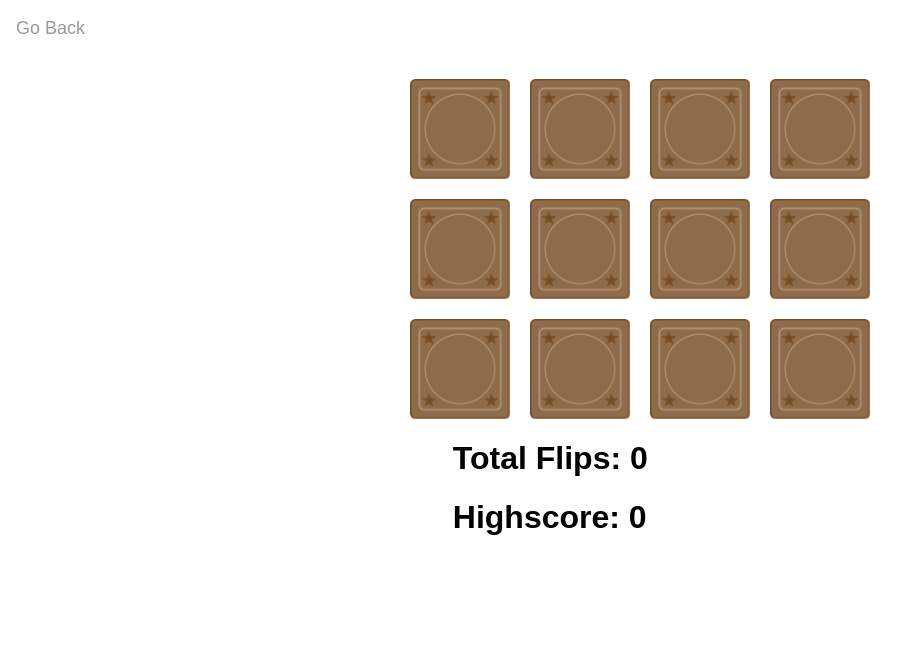
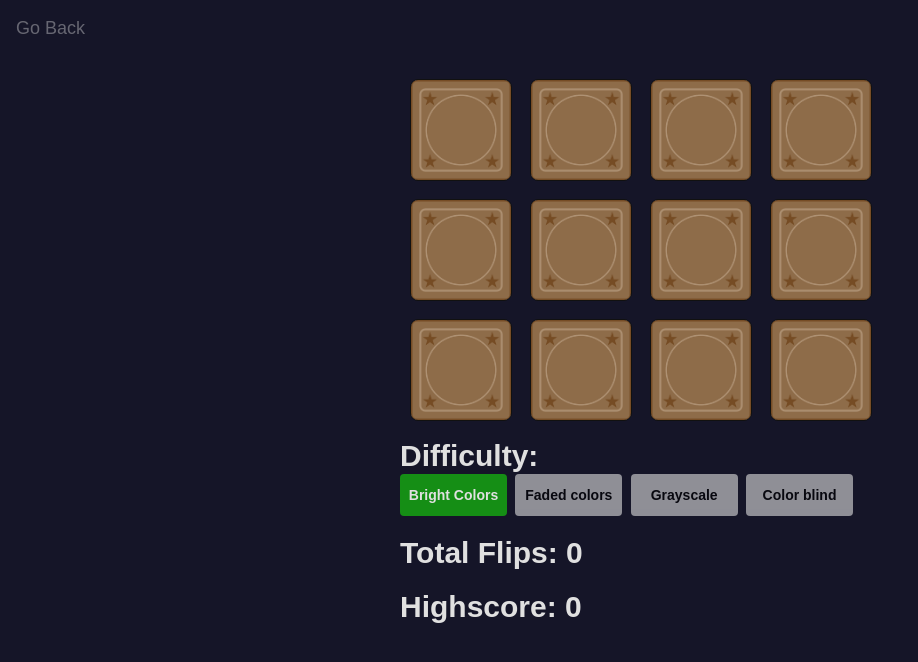
Before and after one commit to NemoEriksson02/NemoEriksson02.github.io, a SvelteKit app: page /memory in a window 1280 px wide. Shown: the top 662 px of the page, without its empty margins (0-918 px from the left). Built offline with nearby package versions, Linux system fonts and the light colour scheme.

Commit message:
Feat: Added difficulties to memory
4 different difficulties for the memory game. Also added some more css so it looks less plain

```diff
--- a/src/routes/+page.svelte
+++ b/src/routes/+page.svelte
@@ -455,7 +455,7 @@ a:hover{
 }
 
 #memorySidebar{
-    background: #7d5b3f;
+    background: #363660;
 }
 
 #otherSidebar{
--- a/src/routes/memory/+page.svelte
+++ b/src/routes/memory/+page.svelte
@@ -1,13 +1,17 @@
 <script>
 import { onMount } from "svelte";
 
+let difficulty = 0;
 class Card{
     constructor(id, flipped=false, completed=false) {
-      let backgroundColors = [
-        'red', 'magenta', 'green', 'yellow', 'orange', 'slategray'
-      ];
+      let colors = {
+        0: ['red', 'magenta', 'green', 'yellow', 'orange', 'slategray'],
+        1: ['#db5858', '#b364ab', '#64b37c', '#b3b264', '#6472b3', '#756a6a'],
+        2: ['#333333', '#525252', '#707070', '#8f8f8f', '#adadad', '#cccccc'],
+        3: ['#a19494', '#a19f94', '#96a194', '#949fa1', '#9994a1', '#a1949d']
+      };
       this.id = id;
-      this.background = backgroundColors[id];
+      this.background = colors[difficulty][id];
       this.flipped = flipped;
       this.completed = completed;
     }
@@ -46,11 +50,18 @@ function flip(card) {
 }
 
 function winGame(){
-  if(totalFlips < highscore || highscore==0){
-    highscore = totalFlips;
-    localStorage.setItem('hs', highscore);
+  if(totalFlips < highscores[difficulty] || highscores[difficulty]==0){
+    highscores[difficulty] = totalFlips;
+    localStorage.setItem('highscore', JSON.stringify(highscores));
   }
   wonGame = true;
+}
+
+function restartGame(){
+  cards = genCards();
+  shuffle(cards);
+  wonGame = false;
+  totalFlips = 0;
 }
 
 function shuffle(array) {
@@ -62,26 +73,64 @@ function shuffle(array) {
   }
 }
 
-let cards = [
+function genCards(){
+  return [
     new Card(0), new Card(0),
     new Card(1), new Card(1),
     new Card(2), new Card(2),
     new Card(3), new Card(3),
     new Card(4), new Card(4),
     new Card(5), new Card(5),
-];
+  ]
+}
+
+function setDifficulty(newDifficulty){
+  difficulty = newDifficulty;
+  cards = genCards();
+  shuffle(cards);
+  for (let key in diffBtns){
+    diffBtns[key].classList.remove('activeDifficulty');
+  }
+  diffBtns[newDifficulty].classList.add('activeDifficulty');
+}
+
+let cards = genCards();
 shuffle(cards);
 let other;
 let flipcount = 0;
 let totalFlips = 0;
 let flipDelayMS = 1000;
-let highscore = 0;
+let highscores = {
+  0: 0,
+  1: 0,
+  2: 0,
+  3: 0
+}
+let hsGoodMax = 20;
+let hsMidMax = 34;
+let diffTexts = {
+  0: 'Bright Colors',
+  1: 'Faded colors',
+  2: 'Grayscale',
+  3: 'Color blind'
+}
 let wonGame = false;
+let diffBtn0, diffBtn1, diffBtn2, diffBtn3;
+let diffBtns;
 
 onMount(()=>{
-  highscore = localStorage.getItem('hs');
-  if(highscore==null){
-    highscore = 0;
+  highscores = JSON.parse(localStorage.getItem('highscore'));
+  if(highscores==null){
+    highscores = {
+      0:0, 1:0, 2:0, 3:0
+    }
+  }
+
+  diffBtns = {
+    0: diffBtn0,
+    1: diffBtn1,
+    2: diffBtn2,
+    3: diffBtn3
   }
 });
 
@@ -92,6 +141,7 @@ onMount(()=>{
 </head>
 
 <body>
+  <div class="background"></div>
   <a href="/#projects">Go Back</a>
   <main>
     <div class="row">
@@ -108,11 +158,30 @@ onMount(()=>{
 
   <div class="restart" class:hidden={!wonGame}>
     <h1>You won in {totalFlips} flips</h1>
-    <button on:click={()=>{location.reload()}}>Restart</button>
+    <button on:click={restartGame}>Restart</button>
   </div>
 
+  <h1 class="statText">Difficulty: <br>
+    <button class="difficultyButton activeDifficulty"
+      on:click={()=>{setDifficulty(0)}}
+      bind:this={diffBtn0}>{diffTexts[0]}</button>
+    <button class="difficultyButton"
+      on:click={()=>{setDifficulty(1)}}
+      bind:this={diffBtn1}>{diffTexts[1]}</button>
+    <button class="difficultyButton"
+      on:click={()=>{setDifficulty(2)}}
+      bind:this={diffBtn2}>{diffTexts[2]}</button>
+    <button class="difficultyButton"
+      on:click={()=>{setDifficulty(3)}}
+      bind:this={diffBtn3}>{diffTexts[3]}</button>
+  </h1>
   <h1 class="statText">Total Flips: {totalFlips}</h1>
-  <h1 class="statText">Highscore: {highscore}</h1>
+  <h1 class="statText">Highscore: {highscores[difficulty]}
+    <span class="hsGrade"
+     class:good={0<highscores[difficulty] && highscores[difficulty]<=hsGoodMax}
+     class:mid={hsGoodMax<highscores[difficulty] && highscores[difficulty]<=hsMidMax}
+     class:bad={hsMidMax<highscores[difficulty]}></span>
+  </h1>
 </body>
 
 <style>
@@ -126,7 +195,7 @@ onMount(()=>{
 }
 
 a{
-  color: black;
+  color: #e0e0e0;
   opacity: .4;
   transition: .2s opacity;
   text-decoration: none;
@@ -154,11 +223,11 @@ main {
 }
 
 .card {
-    cursor: pointer;
-    transition: transform 1s;
-    transform-style: preserve-3d;
-    width: 100%;
-    height: 100%;
+  cursor: pointer;
+  transition: transform 1s;
+  transform-style: preserve-3d;
+  width: 100%;
+  height: 100%;
 }
 
 .card.flipped {
@@ -181,12 +250,17 @@ main {
   -webkit-backface-visibility: hidden;
   position: absolute;
   caret-color: transparent;
+  border-radius: 8px;
+  border: 1px solid #111;
 }
 
 .statText{
   position: relative;
-  left: 35%;
+  left: 50%;
+  transform: translateX(-240px);
   width: fit-content;
+  color: #e0e0e0;
+  font-size: 30px;
 }
 
 .hidden{
@@ -198,20 +272,20 @@ main {
   left: 50%;
   top: 50%;
   transform: translate(-50%, -50%);
-  height: 300px;
-  width: 600px;
-  background: #e0e0e0;
+  height: 220px;
+  width: 360px;
+  background: #c1c1c1;
   z-index: 1;
   border-radius: 8px;
 }
 
 .restart h1{
   text-align: center;
-  margin-top: 40px;
+  margin-top: 34px;
 }
 
 .restart button{
-  margin: 40px auto;
+  margin: 10px auto;
   left: 50%;
   position: relative;
   transform: translateX(-50%);
@@ -220,8 +294,58 @@ main {
   border: none;
   outline: none;
   border-radius: 4px;
-  background: whitesmoke;
+  background: #333333;
+  color: #e0e0e0;
   font-size: 22px;
 }
 
+.hsGrade{
+  width: 64px;
+  height: 24px;
+  transform: translate(10px, 2px);
+  display: inline-block;
+  border-radius: 4px;
+}
+
+.hsGrade.good{
+  background: limegreen;
+}
+
+.hsGrade.mid{
+  background: yellow;
+}
+
+.hsGrade.bad{
+  background: red;
+}
+
+.difficultyButton{
+  height: 42px;
+  width: 107px;
+  font-size: 14px;
+  background: #e0e0e0;
+  border: none;
+  outline: none;
+  border-radius: 4px;
+  font-weight: 600;
+  opacity: .6;
+  transition: .2s all;
+}
+
+.activeDifficulty{
+  opacity: 1;
+  background: #158e15;
+  color: #e0e0e0;
+}
+
+.background{
+  position: absolute;
+  z-index: -1;
+  left: 0;
+  top: 0;
+  background: #151528;
+  width: 100%;
+  height: 100%;
+}
+
 </style>
```
Also changed, not shown: 20 other files (tests, documents, lock files or other folders).
